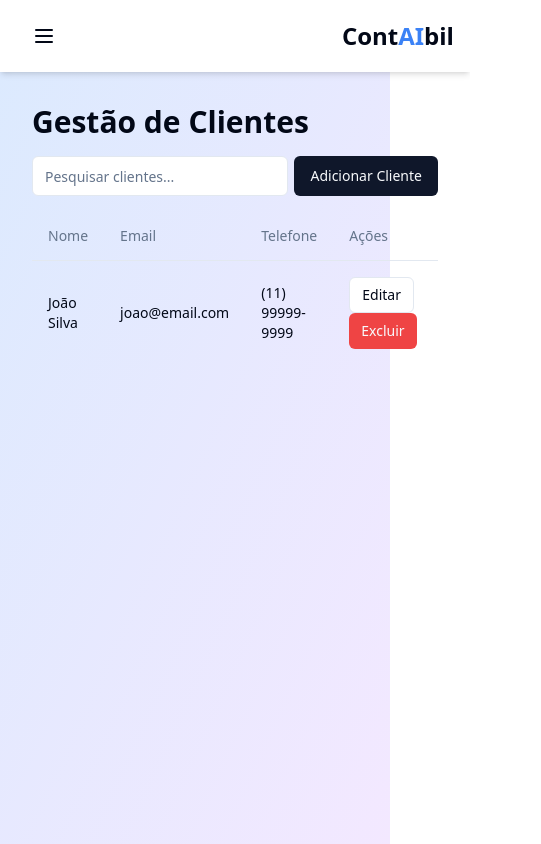
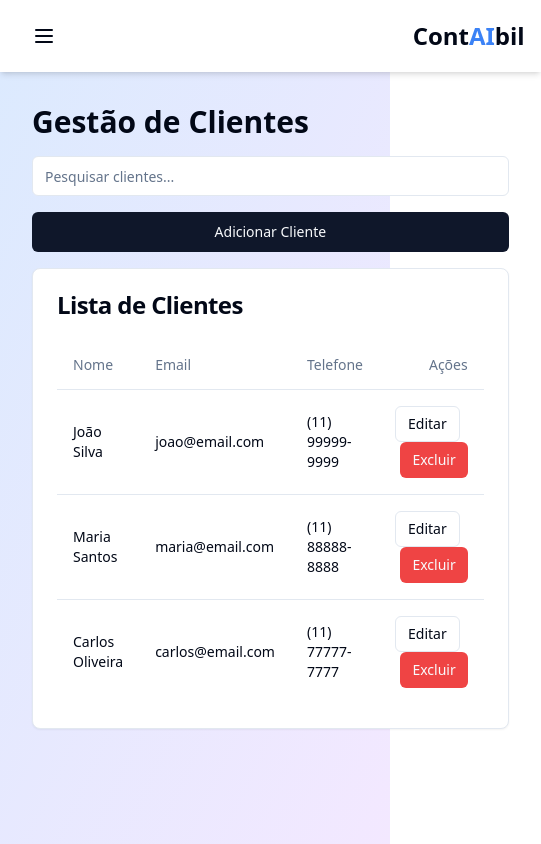
Before and after one commit to rafaelgonnect/client-nexus-hub-73, a React (Vite) app: page /clientes in a window 390 px wide. Shown: the whole page, 541 px wide, since content can reach past the window. Built offline with nearby package versions, Linux system fonts and the light colour scheme.

Commit message:
Fix client area responsiveness
Updated the client area to ensure it is fully responsive across different screen sizes.
[skip gpt_engineer]

```diff
--- a/src/pages/Clientes.jsx
+++ b/src/pages/Clientes.jsx
@@ -2,37 +2,62 @@ import React from 'react';
 import { Button } from "@/components/ui/button";
 import { Input } from "@/components/ui/input";
 import { Table, TableHeader, TableBody, TableRow, TableHead, TableCell } from "@/components/ui/table";
+import { Card, CardHeader, CardTitle, CardContent } from "@/components/ui/card";
 
 const Clientes = () => {
   return (
     <div className="container mx-auto p-4">
       <h1 className="text-3xl font-bold mb-4">Gestão de Clientes</h1>
-      <div className="flex justify-between mb-4">
-        <Input className="w-64" placeholder="Pesquisar clientes..." />
-        <Button>Adicionar Cliente</Button>
+      <div className="flex flex-col sm:flex-row justify-between mb-4 gap-4">
+        <Input className="w-full sm:w-64" placeholder="Pesquisar clientes..." />
+        <Button className="w-full sm:w-auto">Adicionar Cliente</Button>
       </div>
+      <Card className="overflow-x-auto">
+        <CardHeader>
+          <CardTitle>Lista de Clientes</CardTitle>
+        </CardHeader>
+        <CardContent>
           <Table>
             <TableHeader>
               <TableRow>
-            <TableHead>Nome</TableHead>
-            <TableHead>Email</TableHead>
-            <TableHead>Telefone</TableHead>
-            <TableHead>Ações</TableHead>
+                <TableHead className="w-[200px]">Nome</TableHead>
+                <TableHead className="w-[200px]">Email</TableHead>
+                <TableHead className="w-[150px]">Telefone</TableHead>
+                <TableHead className="text-right">Ações</TableHead>
               </TableRow>
             </TableHeader>
             <TableBody>
               <TableRow>
-            <TableCell>João Silva</TableCell>
+                <TableCell className="font-medium">João Silva</TableCell>
                 <TableCell>joao@email.com</TableCell>
                 <TableCell>(11) 99999-9999</TableCell>
-            <TableCell>
+                <TableCell className="text-right">
                   <Button variant="outline" size="sm" className="mr-2">Editar</Button>
                   <Button variant="destructive" size="sm">Excluir</Button>
                 </TableCell>
               </TableRow>
-          {/* Adicione mais linhas conforme necessário */}
+              <TableRow>
+                <TableCell className="font-medium">Maria Santos</TableCell>
+                <TableCell>maria@email.com</TableCell>
+                <TableCell>(11) 88888-8888</TableCell>
+                <TableCell className="text-right">
+                  <Button variant="outline" size="sm" className="mr-2">Editar</Button>
+                  <Button variant="destructive" size="sm">Excluir</Button>
+                </TableCell>
+              </TableRow>
+              <TableRow>
+                <TableCell className="font-medium">Carlos Oliveira</TableCell>
+                <TableCell>carlos@email.com</TableCell>
+                <TableCell>(11) 77777-7777</TableCell>
+                <TableCell className="text-right">
+                  <Button variant="outline" size="sm" className="mr-2">Editar</Button>
+                  <Button variant="destructive" size="sm">Excluir</Button>
+                </TableCell>
+              </TableRow>
             </TableBody>
           </Table>
+        </CardContent>
+      </Card>
     </div>
   );
 };
```
Lines whose indentation alone changed are shown as unchanged.
